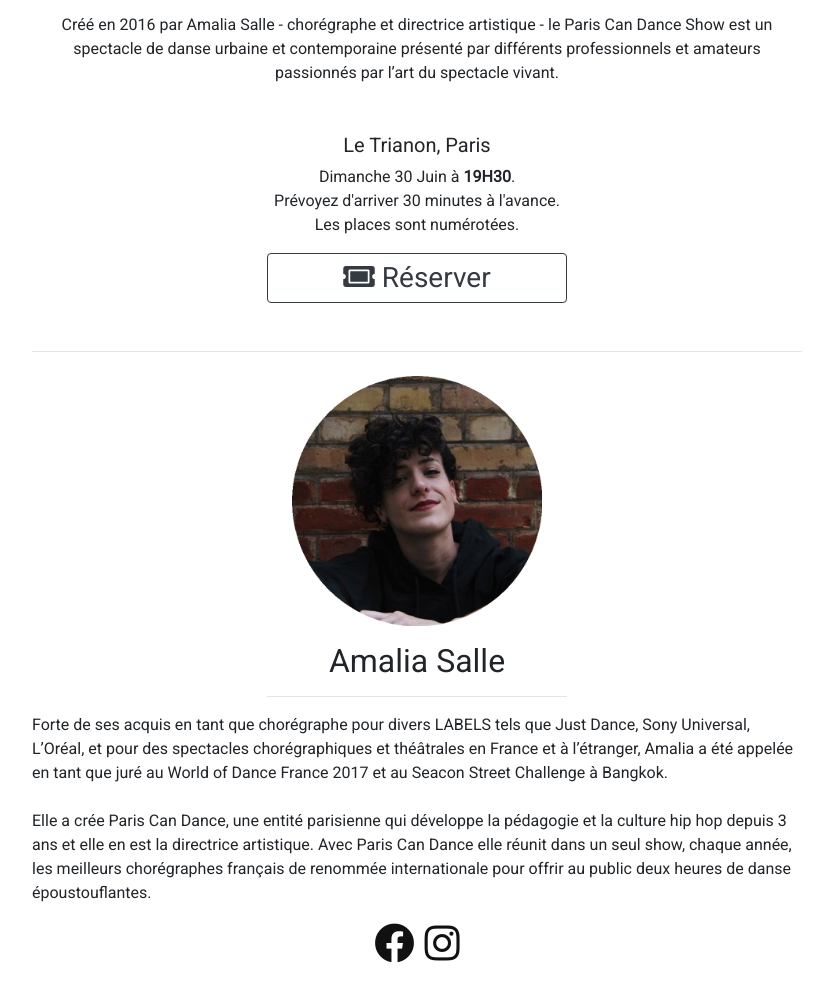
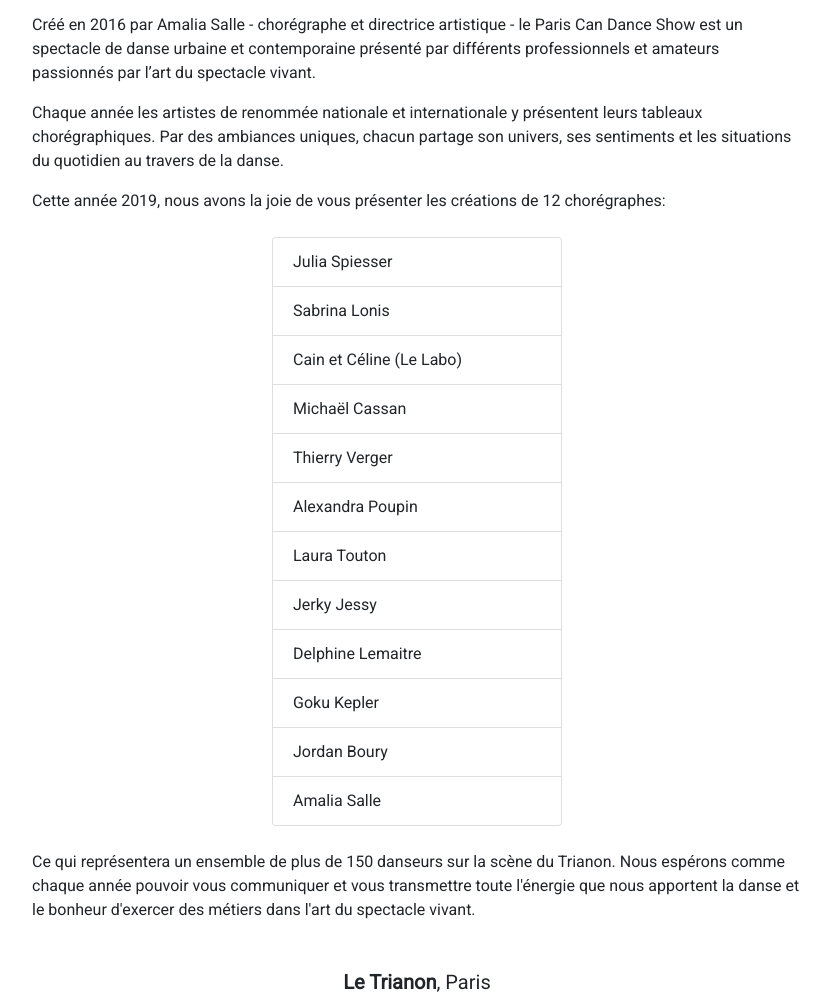
Before and after one commit to duylaurent-tran/pcd-show, a plain HTML site: page index.html in a window 1280 px wide. Shown: the part 582-1579 px from the top of the page, without its empty margins (223-1047 px from the left). Drawn offline with nearby package versions, Linux system fonts and the light colour scheme.

Commit message:
Add text

```diff
--- a/index.html
+++ b/index.html
@@ -45,6 +45,10 @@
             height: 50px;
         }
 
+        #artist-table {
+            max-width: 290px;
+        }
+
         #amalia-salle-avatar {
             height: 250px;
         }
@@ -62,13 +66,42 @@
         <h2 class="text-center h6">organisé par Amalia Salle</h2>
         <div id="getting-started" class="text-white h1 text-center"></div>
         <section class="container mt-3 mb-5">
-            <p class="text-center">
+            <p>
                 Créé en 2016 par Amalia Salle - chorégraphe et directrice artistique - le Paris Can Dance Show est un
                 spectacle de danse urbaine et contemporaine présenté par différents professionnels et amateurs
                 passionnés par l’art du spectacle vivant.
             </p>
 
-            <h5 class="text-center mt-5">Le Trianon, Paris</h5>
+            <p>
+                Chaque année les artistes de renommée nationale et internationale y présentent leurs tableaux
+                chorégraphiques. Par des ambiances uniques, chacun partage son univers, ses sentiments et les situations
+                du quotidien au travers de la danse.
+            </p>
+
+
+            <div>
+                Cette année 2019, nous avons la joie de vous présenter les créations de 12 chorégraphes:
+                <ul id="artist-table" class="list-group mt-4 mb-4 mx-auto">
+                    <li class="list-group-item">Julia Spiesser</li>
+                    <li class="list-group-item">Sabrina Lonis</li>
+                    <li class="list-group-item">Cain et Céline (Le Labo)</li>
+                    <li class="list-group-item">Michaël Cassan</li>
+                    <li class="list-group-item">Thierry Verger</li>
+                    <li class="list-group-item">Alexandra Poupin</li>
+                    <li class="list-group-item">Laura Touton</li>
+                    <li class="list-group-item">Jerky Jessy</li>
+                    <li class="list-group-item">Delphine Lemaitre</li>
+                    <li class="list-group-item">Goku Kepler</li>
+                    <li class="list-group-item">Jordan Boury</li>
+                    <li class="list-group-item">Amalia Salle</li>
+                </ul>
+                Ce qui représentera un ensemble de plus de 150 danseurs sur la scène du Trianon.
+
+                Nous espérons comme chaque année pouvoir vous communiquer et vous transmettre toute l'énergie que nous
+                apportent la danse et le bonheur d'exercer des métiers dans l'art du spectacle vivant.
+            </div>
+
+            <h5 class="text-center mt-5"><b>Le Trianon</b>, Paris</h5>
             <p class="text-center">
                 Dimanche 30 Juin à <b>19H30</b>.<br>
                 Pr&eacute;voyez d'arriver 30 minutes &agrave; l'avance.<br>
```
